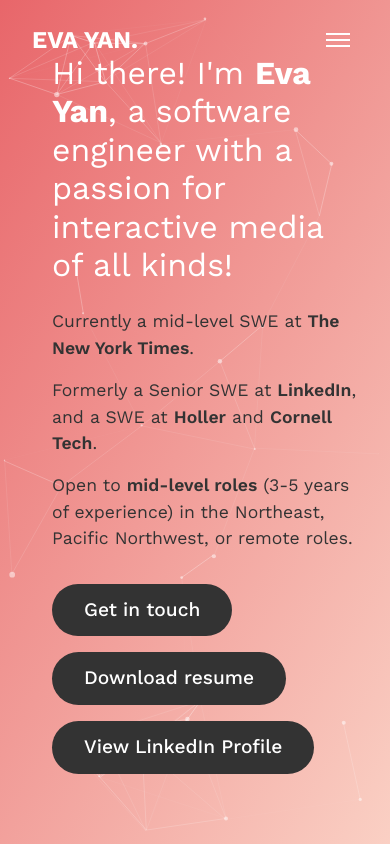
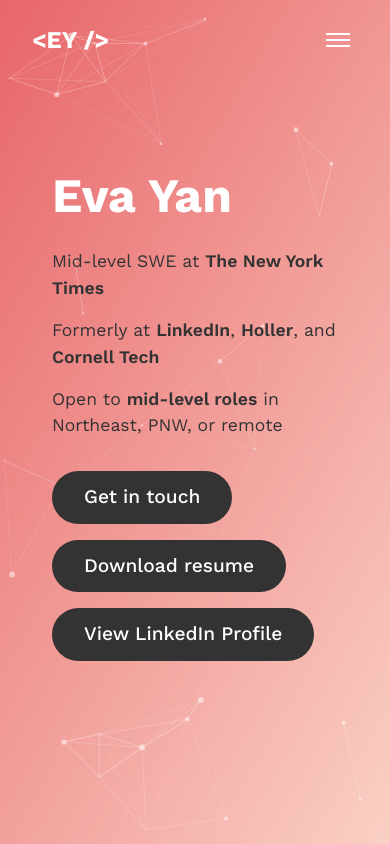
Before and after one commit to skeyan/dev-portfolio, a React (Vite) app: page / in a window 390 px wide. Shown: the top 844 px of the page. Built offline with nearby package versions, Linux system fonts and the light colour scheme.

Commit message:
Slight updates to mobile hero

```diff
--- a/src/components/Hero.jsx
+++ b/src/components/Hero.jsx
@@ -13,16 +13,30 @@
     }
   }, []);
 
-  return (
-    <section id="hero" className="hero">
-      <div className="hero-gradient"></div>
-      <div id="particles-js" className="hero-particles"></div>
-      <div className="hero-content">
-        <div className="hero-text">
-          <h1 className="hero-title">
-            Hi there! I'm <strong>Eva Yan</strong>, a software engineer with a
-            passion for interactive media of all kinds!
-          </h1>
+  const variants = ['desktop', 'mobile'];
+
+  const getHeroTitle = (variant) => {
+    const titleContent = {
+      desktop: (
+        <>
+          Hi there! I'm <strong>Eva Yan</strong>, a software engineer with a
+          passion for interactive media of all kinds!
+        </>
+      ),
+      mobile: <strong>Eva Yan</strong>,
+    };
+
+    return (
+      <h1 key={variant} className={`hero-title hero-title--${variant}`}>
+        {titleContent[variant]}
+      </h1>
+    );
+  };
+
+  const getHeroSubtitles = (variant) => {
+    const subtitlesContent = {
+      desktop: (
+        <>
           <p className="hero-subtitle">
             Currently a mid-level SWE at <b>The New York Times</b>.
           </p>
@@ -34,6 +48,44 @@
             Open to <b>mid-level roles</b> (3-5 years of experience) in the
             Northeast, Pacific Northwest, or remote roles.
           </p>
+        </>
+      ),
+      mobile: (
+        <>
+          <p className="hero-subtitle">
+            Mid-level SWE at <b>The New York Times</b>
+          </p>
+          <p className="hero-subtitle">
+            Formerly at <b>LinkedIn</b>, <b>Holler</b>, and <b>Cornell Tech</b>
+          </p>
+          <p className="hero-subtitle">
+            Open to <b>mid-level roles</b> in Northeast, PNW, or remote
+          </p>
+        </>
+      ),
+    };
+
+    return (
+      <div
+        key={variant}
+        className={`hero-subtitles hero-subtitles--${variant}`}
+      >
+        {subtitlesContent[variant]}
+      </div>
+    );
+  };
+
+  const renderHeroTitle = () => variants.map(getHeroTitle);
+  const renderHeroSubtitles = () => variants.map(getHeroSubtitles);
+
+  return (
+    <section id="hero" className="hero">
+      <div className="hero-gradient"></div>
+      <div id="particles-js" className="hero-particles"></div>
+      <div className="hero-content">
+        <div className="hero-text">
+          {renderHeroTitle()}
+          {renderHeroSubtitles()}
           <div className="hero-cta-container">
             <Link to="/contact" className="hero-button">
               Get in touch
--- a/src/components/Navbar.jsx
+++ b/src/components/Navbar.jsx
@@ -131,7 +131,7 @@
     <nav className={`navbar ${isScrolled ? 'scrolled' : ''}`}>
       <div className="navbar-container">
         <Link to="/" className="navbar-brand">
-          EVA YAN.
+          {'<EY />'}
         </Link>
 
         <button
--- a/src/styles/components/hero.scss
+++ b/src/styles/components/hero.scss
@@ -67,9 +67,22 @@
   font-weight: 400;
   line-height: 1.2;
   margin-bottom: 1.5rem;
+}
+
+.hero-title--desktop {
+  display: block;
 
   @include mobile {
-    font-size: 2rem;
+    display: none;
+  }
+}
+
+.hero-title--mobile {
+  display: none;
+
+  @include mobile {
+    display: block;
+    font-size: 3rem;
   }
 }
 
@@ -92,6 +105,22 @@
 
 .hero-subtitle:not(:last-child) {
   margin-bottom: 1rem;
+}
+
+.hero-subtitles--desktop {
+  display: block;
+
+  @include mobile {
+    display: none;
+  }
+}
+
+.hero-subtitles--mobile {
+  display: none;
+
+  @include mobile {
+    display: block;
+  }
 }
 
 .hero-subtitle b {
```
